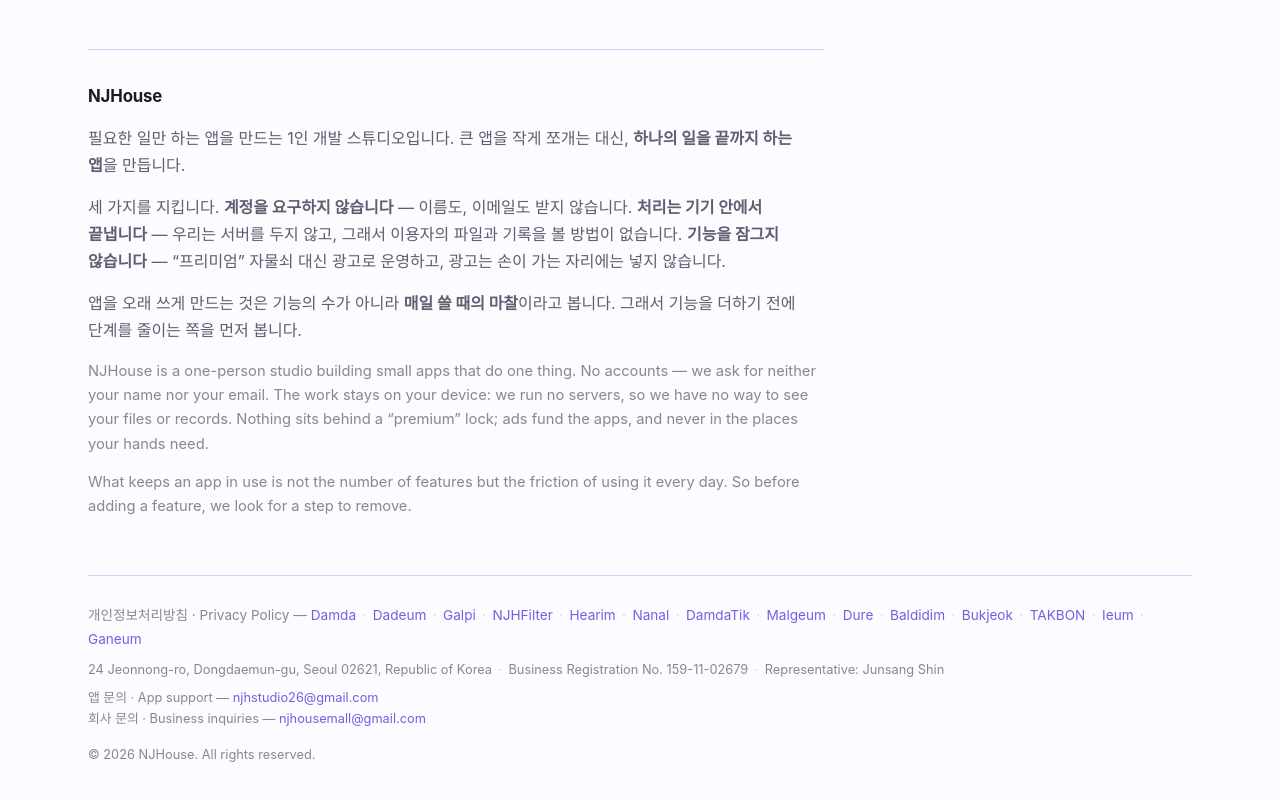
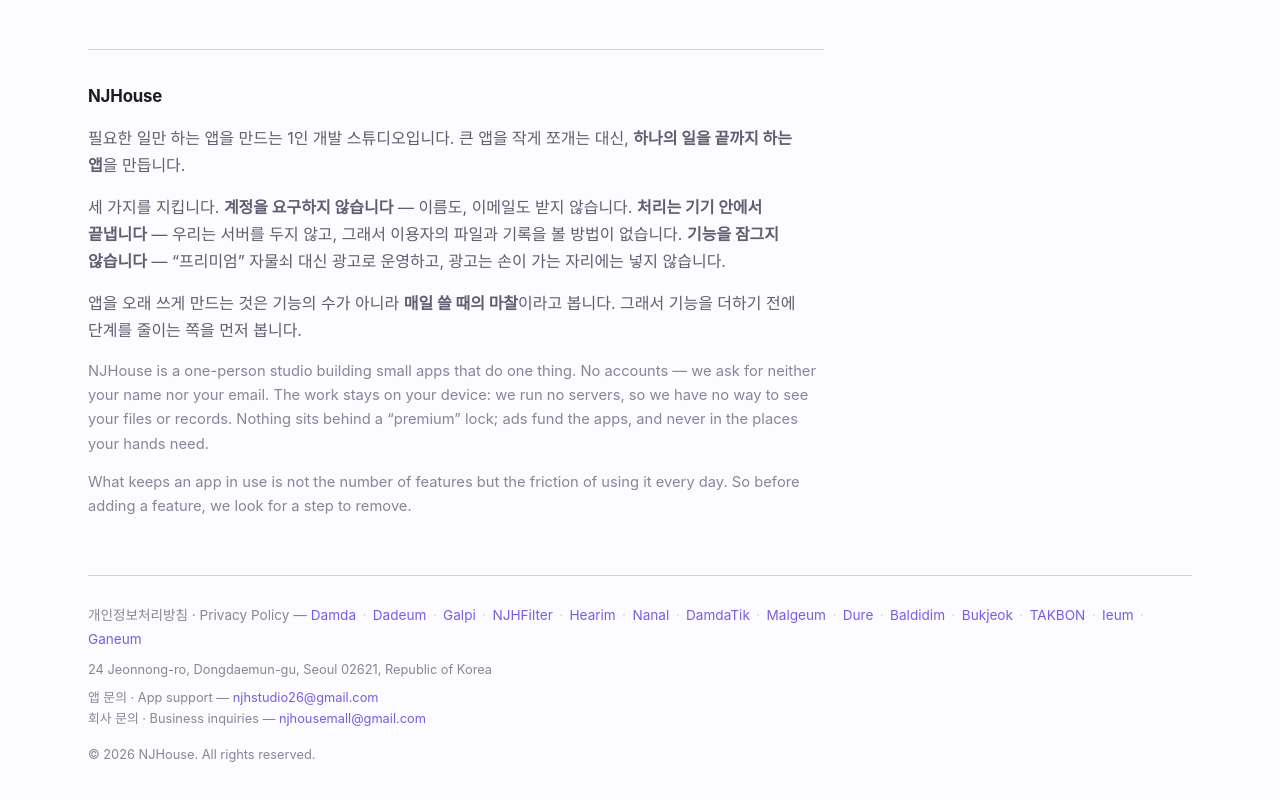
Before and after one commit to njhstudio/njhstudio.github.io, a plain HTML site: page index.html in a window 1280 px wide. Shown: the part 2296-3096 px from the top of the page. Drawn offline with Linux system fonts and the light colour scheme.

Commit message:
Footer: remove business registration number and representative name
Co-Authored-By: Claude Opus 5.5 <noreply@anthropic.com>

```diff
--- a/index.html
+++ b/index.html
@@ -473,7 +473,7 @@
       <a href="privacy/ganeum.html">Ganeum</a>
     </p>
     <p class="biz">
-      24 Jeonnong-ro, Dongdaemun-gu, Seoul 02621, Republic of Korea<span class="sep">·</span>Business Registration No. 159-11-02679<span class="sep">·</span>Representative: Junsang Shin
+      24 Jeonnong-ro, Dongdaemun-gu, Seoul 02621, Republic of Korea
     </p>
     <p class="biz">
       앱 문의 · App support — <a href="mailto:njhstudio26@gmail.com">njhstudio26@gmail.com</a><br>
```
